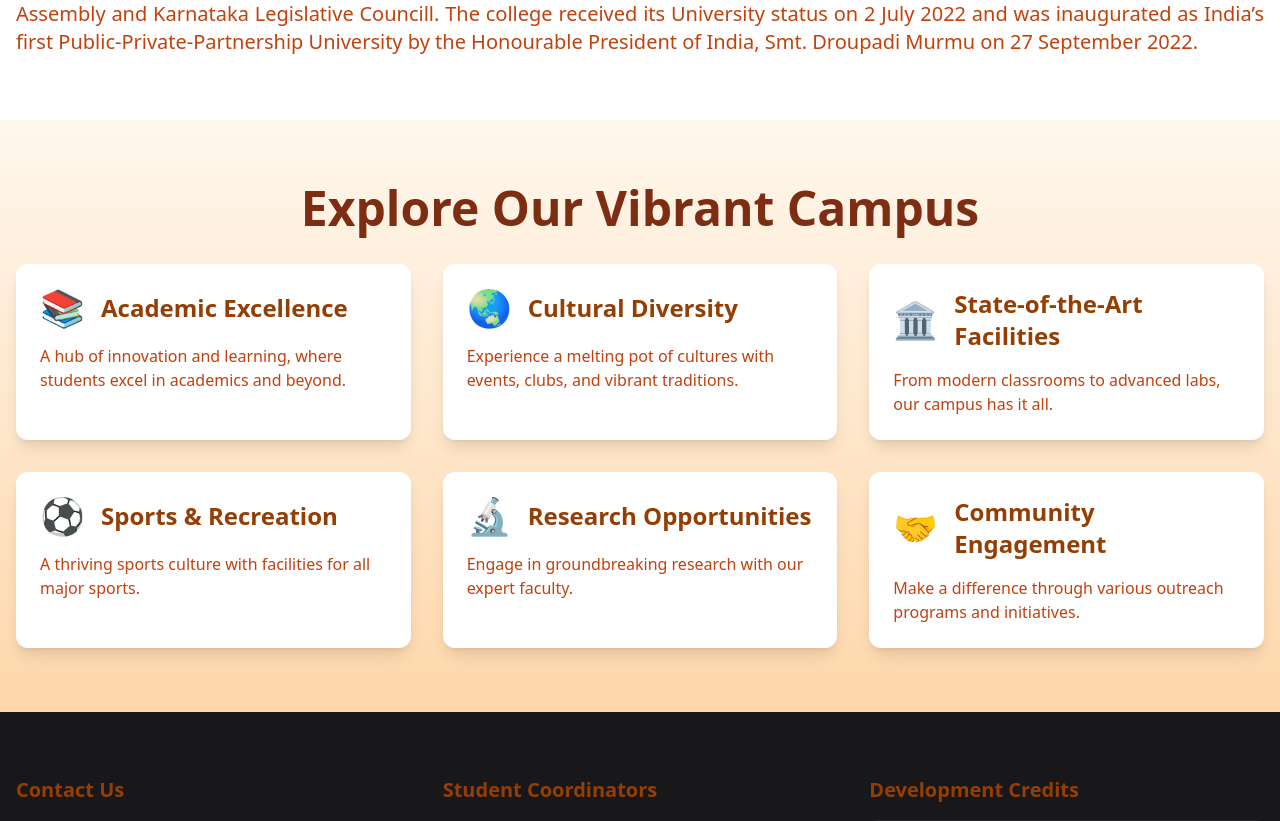
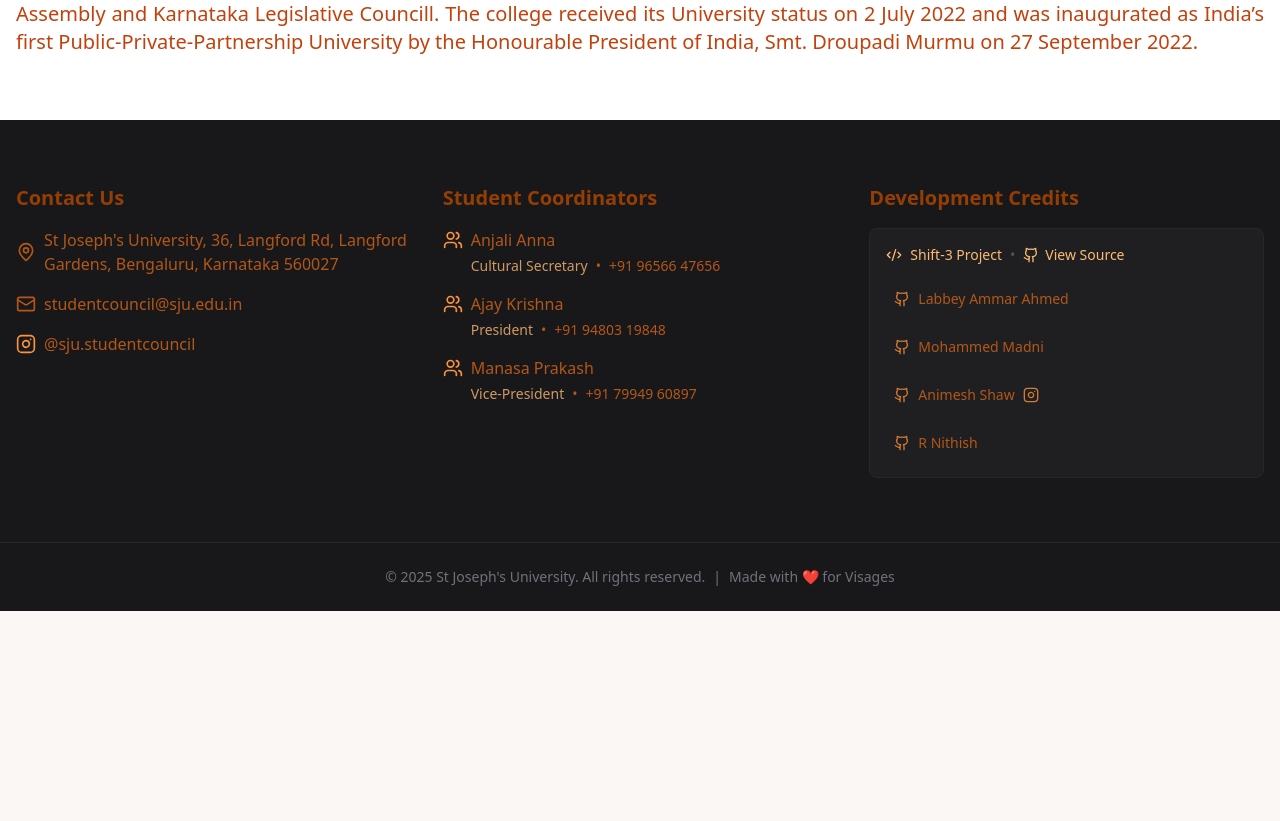
Before and after one commit to ammar-codeable/visages, a React (Vite) app: page / in a window 1280 px wide. Shown: the part 1940-2761 px from the top of the page. After the commit the page ends 2551 px from the top, so only its background shows below. Built offline with nearby package versions, Linux system fonts and the light colour scheme.

Commit message:
refactor: remove unused section from Home component for cleaner code

```diff
--- a/src/app/routes/home/Home.tsx
+++ b/src/app/routes/home/Home.tsx
@@ -76,79 +76,6 @@ const Home = () => (
         </div>
       </motion.div>
 
-      <motion.div
-        initial={{ opacity: 0 }}
-        whileInView={{ opacity: 1 }}
-        viewport={{ once: true }}
-        className="bg-gradient-to-b from-orange-50 to-orange-200 py-16"
-      >
-        <div className="container mx-auto px-4">
-          <h2 className="mb-8 text-center text-4xl font-extrabold text-orange-900 sm:text-5xl">
-            Explore Our Vibrant Campus
-          </h2>
-          <div className="grid grid-cols-1 gap-8 md:grid-cols-2 lg:grid-cols-3">
-            {[
-              {
-                title: "Academic Excellence",
-                description:
-                  "A hub of innovation and learning, where students excel in academics and beyond.",
-                icon: "📚",
-              },
-              {
-                title: "Cultural Diversity",
-                description:
-                  "Experience a melting pot of cultures with events, clubs, and vibrant traditions.",
-                icon: "🌏",
-              },
-              {
-                title: "State-of-the-Art Facilities",
-                description:
-                  "From modern classrooms to advanced labs, our campus has it all.",
-                icon: "🏛️",
-              },
-              {
-                title: "Sports & Recreation",
-                description:
-                  "A thriving sports culture with facilities for all major sports.",
-                icon: "⚽",
-              },
-              {
-                title: "Research Opportunities",
-                description:
-                  "Engage in groundbreaking research with our expert faculty.",
-                icon: "🔬",
-              },
-              {
-                title: "Community Engagement",
-                description:
-                  "Make a difference through various outreach programs and initiatives.",
-                icon: "🤝",
-              },
-            ].map((feature, index) => (
-              <motion.div
-                key={feature.title}
-                initial={{ scale: 0.9, opacity: 0 }}
-                whileInView={{ scale: 1, opacity: 1 }}
-                transition={{
-                  delay: index * 0.2,
-                  type: "spring",
-                  stiffness: 80,
-                }}
-                className="transform rounded-xl bg-white p-6 shadow-lg transition duration-300 ease-in-out hover:-translate-y-1 hover:shadow-xl"
-              >
-                <div className="mb-4 flex items-center text-4xl">
-                  <span>{feature.icon}</span>
-                  <h3 className="ml-4 text-2xl font-bold">{feature.title}</h3>
-                </div>
-                <p className="text-orange-700">{feature.description}</p>
-              </motion.div>
-            ))}
-          </div>
-        </div>
-      </motion.div>
-
-      {/* Festival Highlights */}
-
       {/* Explore Events Button */}
       <motion.div
         whileHover={{ scale: 1.05 }}
```
